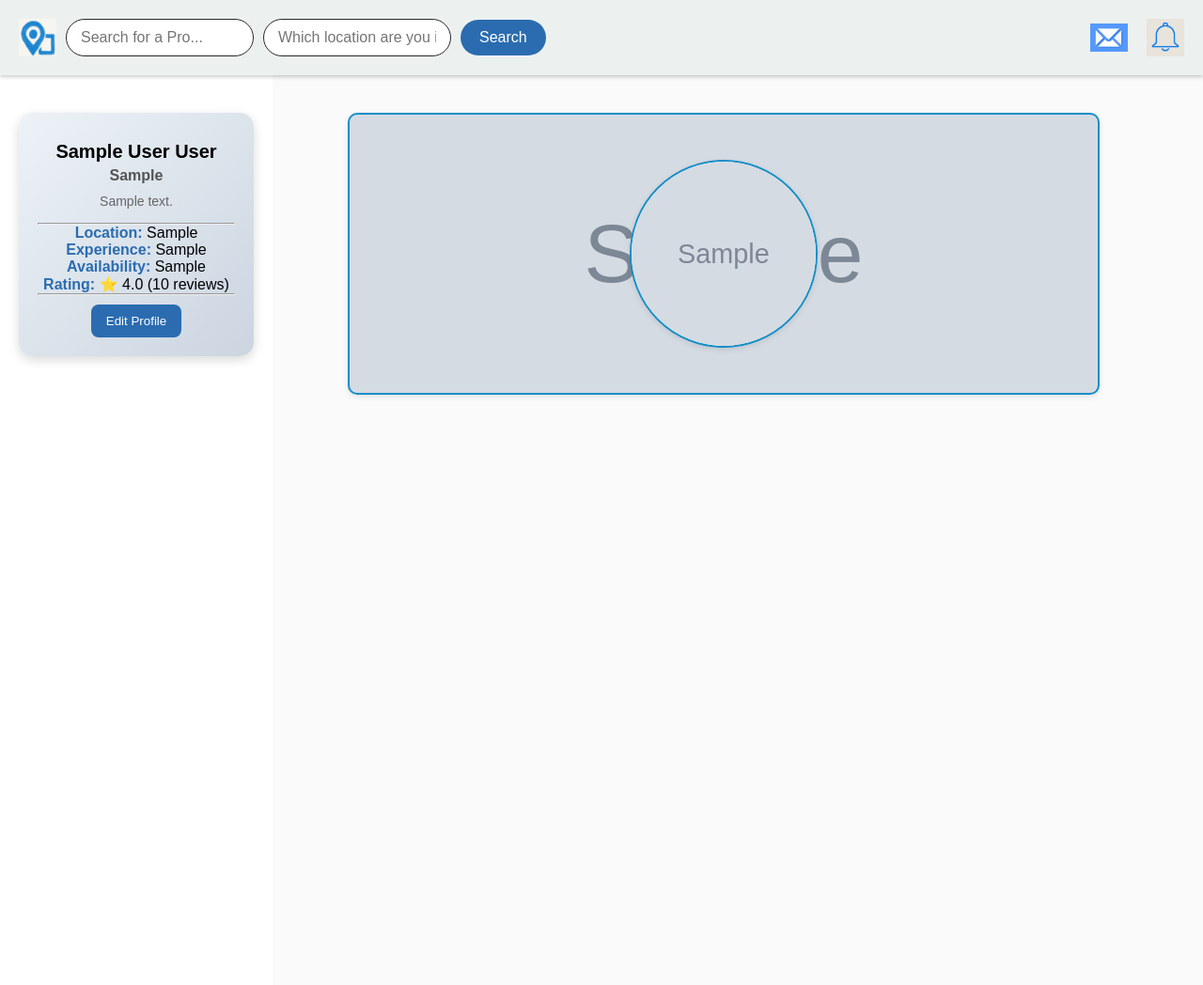
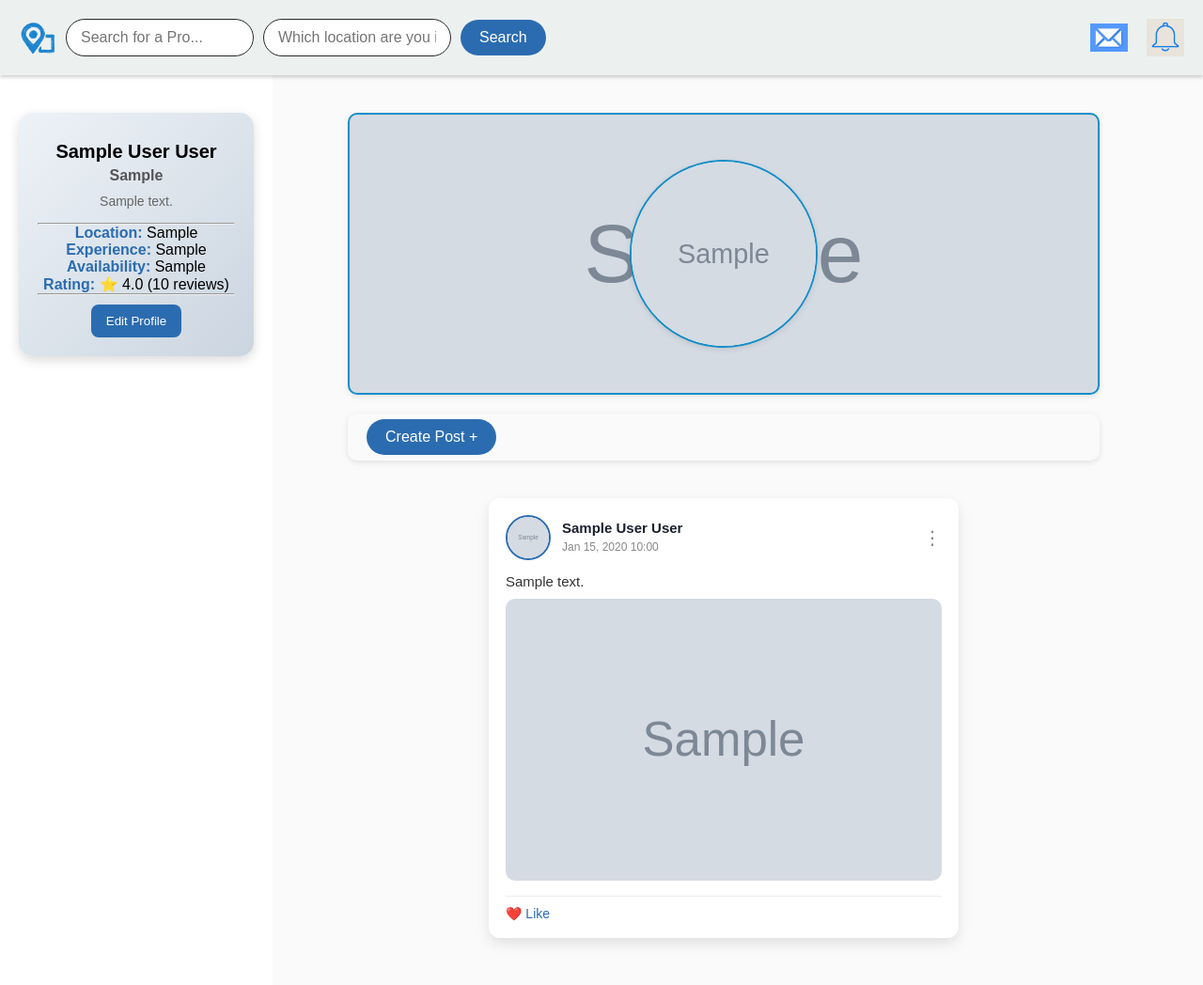
Before and after one commit to lionhamza/ProNearBy_2, a Flask app: page /profile/1 in a window 1280 px wide. Shown: the whole page at 94% size. Run offline with Flask 3, Linux system fonts and the light colour scheme; tables that the repository leaves empty hold one stand-in row (values such as "Sample post"); grey boxes marked "Sample" are stand-in pictures.

Commit message:
POSTS
CREATE POST BUTTON FUNCTION

```diff
--- a/website/static/style.css
+++ b/website/static/style.css
@@ -50,7 +50,18 @@ header {
   font-size: 16px;
   cursor: pointer;
 }
-
+.create_post-button{
+  padding: 10px 20px;
+  background-color: #2b6cb0;
+  color: white;
+  border: none;
+  border-radius: 50px;
+  font-size: 16px;
+  cursor: pointer;
+}
+.create_post-button:hover{
+  background-color: #2c5282;
+}
 .search-button:hover {
   background-color: #2c5282;
 }
@@ -260,6 +271,35 @@ body {
   text-align: center;
 }
 
+.button_container {
+  position: relative;
+  display: flex;
+  align-items: center;
+  justify-content: flex-start;  /* Align child elements to the left */
+  background-size: cover;
+  background-position: center;
+  background-repeat: no-repeat;
+  padding: 20px;
+  padding-left: 20px;            /* Optional: extra space on the left */
+  border-radius: 10px;
+  margin: 0 auto 20px auto;
+  box-shadow: 0 2px 6px rgba(0, 0, 0, 0.1);
+  width: 800px;
+  height: 50px;
+  /*border: solid rgb(20, 142, 199) 2px;*/
+  text-align: left;              /* For inline or text-only elements */
+}
+
+.apost {
+  display: flex;
+  flex-direction: column;
+  gap: 20px;
+  padding: 0 20px;
+  max-width: 800px;
+  margin: 0 auto;
+}
+
+
 .cardCircle {
   position: absolute;
   top: 50%;
@@ -377,3 +417,92 @@ body {
 .flash-message.success {
   background-color: #1c72d4; /* green */
 }
+
+/*Posts*/
+.post-card {
+  background: #fff;
+  border-radius: 12px;
+  padding: 18px;
+  width: 100%;
+  max-width: 500px;
+  margin: 20px auto;
+  box-shadow: 0 6px 14px rgba(0, 0, 0, 0.1);
+  color: #222;
+  transition: box-shadow 0.3s ease;
+}
+
+.post-card:hover {
+  box-shadow: 0 10px 20px rgba(0, 0, 0, 0.15);
+}
+
+.post-header {
+  display: flex;
+  align-items: center;
+  margin-bottom: 14px;
+}
+
+.post-profile-pic {
+  width: 48px;
+  height: 48px;
+  border-radius: 50%;
+  object-fit: cover;
+  margin-right: 12px;
+  border: 2px solid #2b6cb0;
+}
+
+.post-user-info {
+  flex-grow: 1;
+  line-height: 1.2;
+}
+
+.post-user-info strong {
+  display: block;
+  font-size: 15px;
+  color: #1a202c;
+}
+
+.post-timestamp {
+  font-size: 12px;
+  color: #888;
+}
+
+.post-options {
+  cursor: pointer;
+  font-size: 20px;
+  color: #888;
+}
+
+.post-body p {
+  font-size: 15px;
+  margin-bottom: 10px;
+  color: #333;
+}
+
+.post-img {
+  width: 100%;
+  max-height: 300px;
+  object-fit: cover;
+  border-radius: 10px;
+}
+
+.post-actions {
+  display: flex;
+  justify-content: flex-start;
+  margin-top: 12px;
+  border-top: 1px solid #eee;
+  padding-top: 10px;
+}
+
+.post-btn {
+  background: none;
+  border: none;
+  color: #2b6cb0;
+  font-size: 14px;
+  cursor: pointer;
+  margin-right: 15px;
+  transition: color 0.3s ease;
+}
+
+.post-btn:hover {
+  color: #1a365d;
+}
--- a/website/templates/userProfile.html
+++ b/website/templates/userProfile.html
@@ -34,10 +34,46 @@
     <div class="cardP" style="background-image: url('{{ url_for('static', filename= user.CoverImage or 'assets/electricianCI.jpg') }}');">
       <div class="cardCircle">
         <img src="{{ url_for('static', filename=user.Image or 'assets/electrician.jpg') }}" alt="Profile" />
-
       </div>
     </div>
-  </section>
+    <div class="button_container">
+       <button class="create_post-button ">Create Post +</button>
+    </div>
+
+
+
+   <!-- Posts Container -->
+<!-- Posts -->
+<div class="apost">
+  {% for post in user.posts|sort(attribute='timestamp', reverse=True) %}
+  <div class="post-card">
+    <div class="post-header">
+      <img src="{{ url_for('static', filename=user.Image or 'assets/electrician.jpg') }}" class="post-profile-pic" alt="User Pic">
+      <div class="post-user-info">
+        <strong>{{ user.Name }} {{ user.Surname }}</strong>
+        <span class="post-timestamp">{{ post.timestamp.strftime('%b %d, %Y %H:%M') }}</span>
+      </div>
+      <div class="post-options">⋮</div>
+    </div>
+
+    <div class="post-body">
+      <p>{{ post.content }}</p>
+      {% if post.image %}
+      <img src="{{ url_for('static', filename=post.image) }}" class="post-img" alt="Post Image">
+      {% endif %}
+    </div>
+
+    <div class="post-actions">
+      <button class="post-btn">❤️ Like</button>
+    </div>
+  </div>
+  {% endfor %}
+</div>
+
+
+</section>
+
+
 </div>
 
 <!-- Edit Profile Modal -->
@@ -77,6 +113,24 @@
   </div>
 </div>
 
+<!-- Create Post Modal -->
+<div id="postModal" class="modal">
+  <div class="modal-content">
+    <span class="close" id="closePostModal">&times;</span>
+    <form action="{{ url_for('views.create_post', user_id=user.ID) }}" method="POST" enctype="multipart/form-data" class="edit-form">
+      <h3>Create a Post</h3>
+
+      <label>Say something:</label>
+      <textarea name="content" placeholder="What's on your mind?" required></textarea>
+
+      <label>Upload Image (optional):</label>
+      <input type="file" name="post_image">
+
+      <button type="submit" class="save-btn">Post</button>
+    </form>
+  </div>
+</div>
+
 <script>
   const editBtn = document.querySelector(".edit-profile-btn");
   const modal = document.getElementById("editModal");
@@ -96,4 +150,25 @@
     }
   };
 </script>
+
+<script>
+  const createBtn = document.querySelector(".create_post-button");
+  const postModal = document.getElementById("postModal");
+  const closePostBtn = document.getElementById("closePostModal");
+
+  createBtn.onclick = () => {
+    postModal.style.display = "block";
+  };
+
+  closePostBtn.onclick = () => {
+    postModal.style.display = "none";
+  };
+
+  window.onclick = (e) => {
+    if (e.target == postModal) {
+      postModal.style.display = "none";
+    }
+  };
+</script>
+
 {% endblock %}
--- a/website/views.py
+++ b/website/views.py
@@ -1,5 +1,5 @@
 from flask import Blueprint, render_template, request, redirect, url_for, flash
-from .models import User
+from .models import User , Post
 from . import db
 
 views = Blueprint('views', __name__)
@@ -48,3 +48,29 @@ def update_profile(user_id):
     db.session.commit()
     flash('Profile successfully updated!', 'success')
     return redirect(url_for('views.profile', user_id=user_id))
+
+
+
+
+#this for adding a post
+@views.route('/profile/<int:user_id>/post', methods=['POST'])
+def create_post(user_id):
+    user = User.query.get_or_404(user_id)
+    content = request.form['content']
+
+    # Handle image upload
+    image_path = None
+    if 'post_image' in request.files:
+        file = request.files['post_image']
+        if file and file.filename != '':
+            filename = secure_filename(file.filename)
+            filepath = os.path.join(current_app.root_path, 'static/uploads', filename)
+            file.save(filepath)
+            image_path = f'uploads/{filename}'
+
+    new_post = Post(content=content, image=image_path, user=user)
+    db.session.add(new_post)
+    db.session.commit()
+
+    flash('Post created!', 'success')
+    return redirect(url_for('views.profile', user_id=user_id))
```
Also changed, not shown: website/models.py (+11 -0 lines), website/static/assets/favicon.ico, website/static/uploads/Screenshot_2023-12-15_033414.png (added), website/static/uploads/Screenshot_2023-12-15_034230.png (added), website/static/userProfile.css (deleted).
